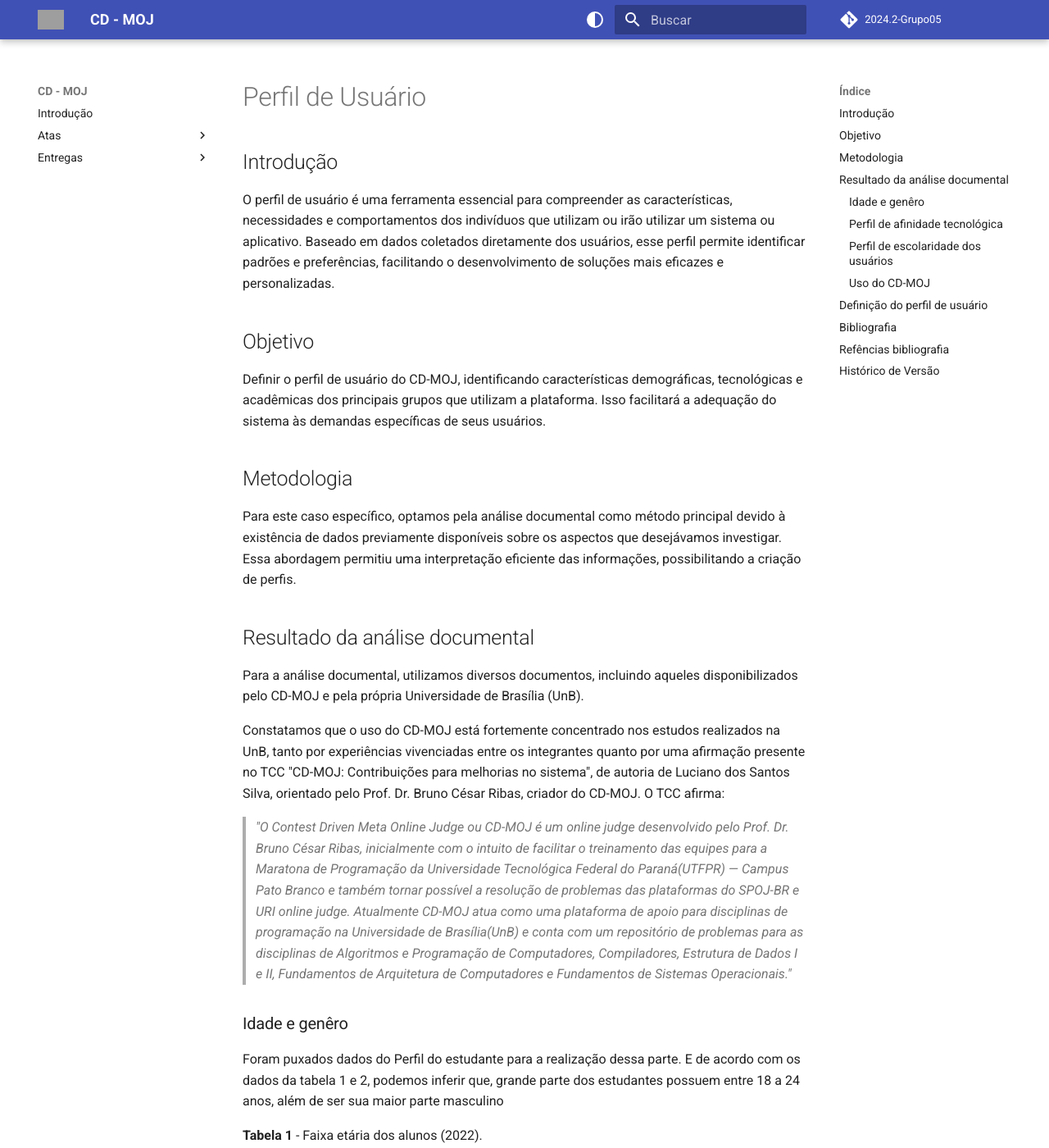
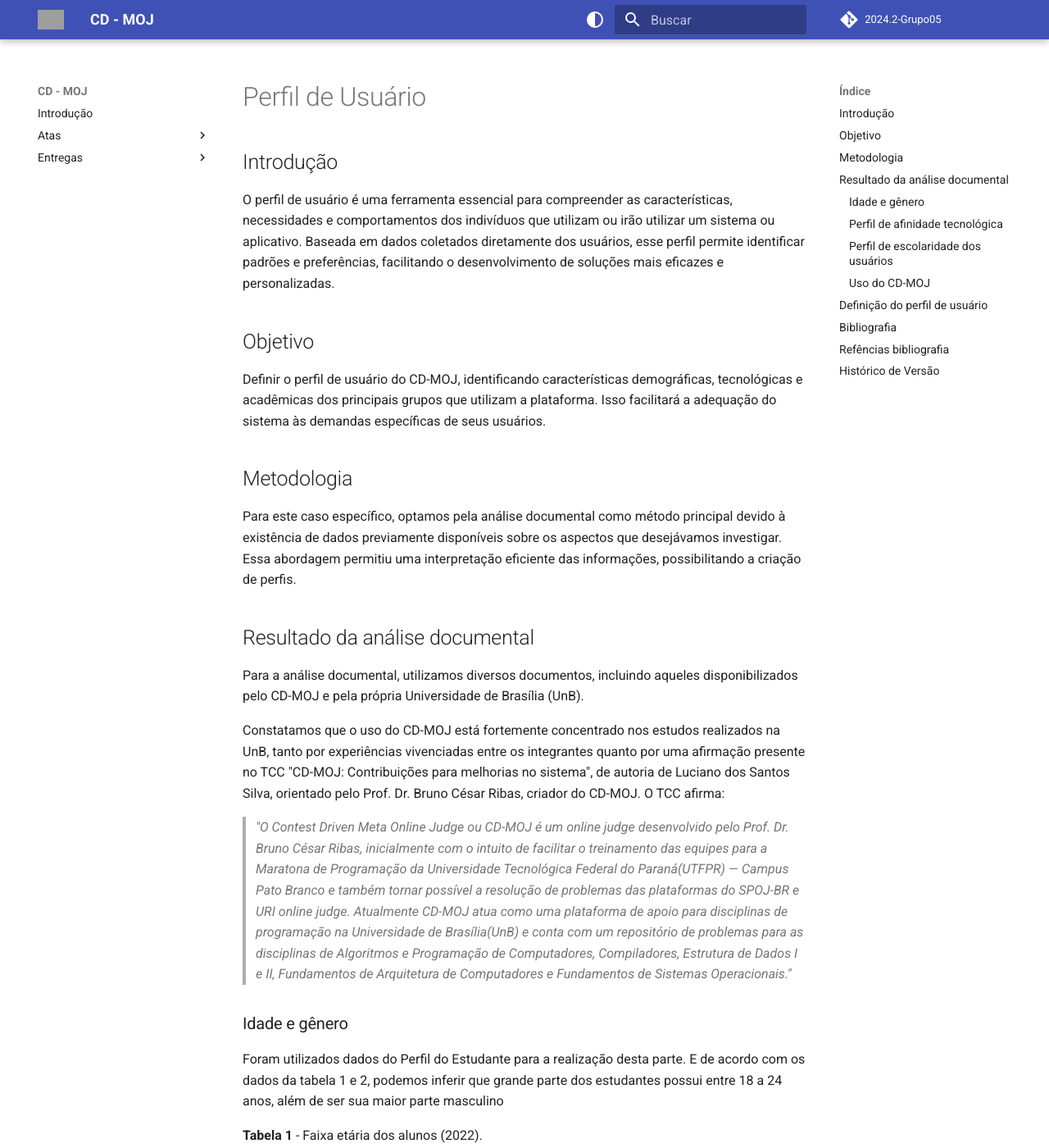
Before and after one commit to Interacao-Humano-Computador/2024.2-Grupo05, an MkDocs documentation site: the page built from docs/entregas/entrega_2/perfil_usuario.md, in a window 1280 px wide and 1400 px high. Shown: the whole window at 82% size. Built offline with MkDocs 1.6.1 and Material for MkDocs 9.7.7, drawn with Linux system fonts in a browser that asks for light colours; comment, search, counter and statistics services are not loaded; the version menu is left out; some of the changed text lies outside the part shown; grey boxes are pictures that could not be loaded.

Commit message:
docs: Revisão do perfil de usuarios.

```diff
--- a/docs/entregas/entrega_2/perfil_usuario.md
+++ b/docs/entregas/entrega_2/perfil_usuario.md
@@ -2,7 +2,7 @@
 
 ## Introdução
 
-O perfil de usuário é uma ferramenta essencial para compreender as características, necessidades e comportamentos dos indivíduos que utilizam ou irão utilizar um sistema ou aplicativo. Baseado em dados coletados diretamente dos usuários, esse perfil permite identificar padrões e preferências, facilitando o desenvolvimento de soluções mais eficazes e personalizadas.
+O perfil de usuário é uma ferramenta essencial para compreender as características, necessidades e comportamentos dos indivíduos que utilizam ou irão utilizar um sistema ou aplicativo. Baseada em dados coletados diretamente dos usuários, esse perfil permite identificar padrões e preferências, facilitando o desenvolvimento de soluções mais eficazes e personalizadas.
 
 ## Objetivo
 
@@ -20,9 +20,9 @@
 
 >  _"O Contest Driven Meta Online Judge ou CD-MOJ é um online judge desenvolvido pelo Prof. Dr. Bruno César Ribas, inicialmente com o intuito de facilitar o treinamento das equipes para a Maratona de Programação da Universidade Tecnológica Federal do Paraná(UTFPR) — Campus Pato Branco e também tornar possível a resolução de problemas das plataformas do SPOJ-BR e URI online judge. Atualmente CD-MOJ atua como uma plataforma de apoio para disciplinas de programação na Universidade de Brasília(UnB) e conta com um repositório de problemas para as disciplinas de Algoritmos e Programação de Computadores, Compiladores, Estrutura de Dados I e II, Fundamentos de Arquitetura de Computadores e Fundamentos de Sistemas Operacionais."_
 
-### Idade e genêro
+### Idade e gênero
 
-Foram puxados dados do Perfil do estudante para a realização dessa parte. E de acordo com os dados da tabela 1 e 2, podemos inferir que, grande parte dos estudantes possuem entre 18 a 24 anos, além de ser sua maior parte masculino
+Foram utilizados dados do Perfil do Estudante para a realização desta parte. E de acordo com os dados da tabela 1 e 2, podemos inferir que grande parte dos estudantes possui entre 18 a 24 anos, além de ser sua maior parte masculino
 
 <font size="3"><p style="text-align: left">**Tabela 1** - Faixa etária dos alunos  (2022).</p></font>
 
--- a/mkdocs.yml
+++ b/mkdocs.yml
@@ -12,6 +12,7 @@
   - Atas:
       - Ata padrão: atas/ata-padrao.md
       - Ata 1: atas/ataN1_07_11_2024.md
+      - Ata 2: atas/ataN2_30_11_2024.md
   - Entregas:
       - Planejamento:
           - Cronograma Planejado: entregas/entrega_1/cronograma.md
@@ -23,11 +24,17 @@
           - Site escolhido: entregas/entrega_1/site_escolhido.md
           - Sites avaliados: entregas/entrega_1/sites_avaliados.md
           - Entrega: entregas/entrega_1/entrega_1.md
-      - Análise de requisitos:
+      - Análise de requisitos 1:
+          - Aspectos Éticos e termo de consentimento: entregas/entrega_2/aspectos_eticos.md
           - Perfil dos usuarios: entregas/entrega_2/perfil.md
+      - Análise de requisitos 2:
+          - Princípios Gerais: entregas/entrega_3/principiosGerais.md
+          - Metas de usabilidade: entregas/entrega_3/metas_de_usabilidade.md
       - Avaliações:
           - Autoavaliação: entregas/avaliações/autoavaliação_1.md
           - Avaliação Grupo 6: entregas/avaliações/avaliação_grupo06_1.md
+
+
 
 # Tema do MkDocs
 theme:
```
Also changed, not shown: other parts of docs/entregas/entrega_2/perfil_usuario.md (+1 -1 lines).
